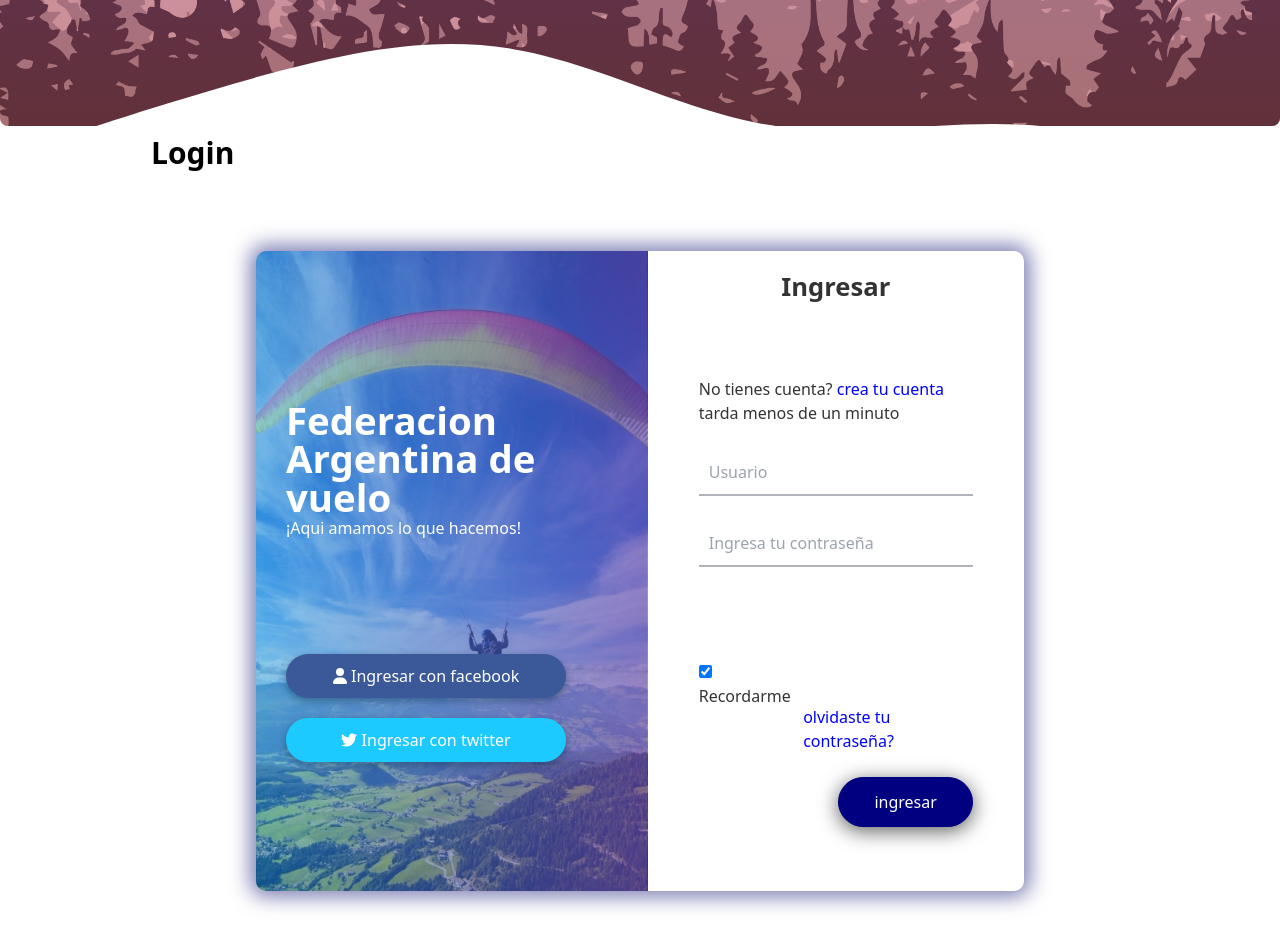
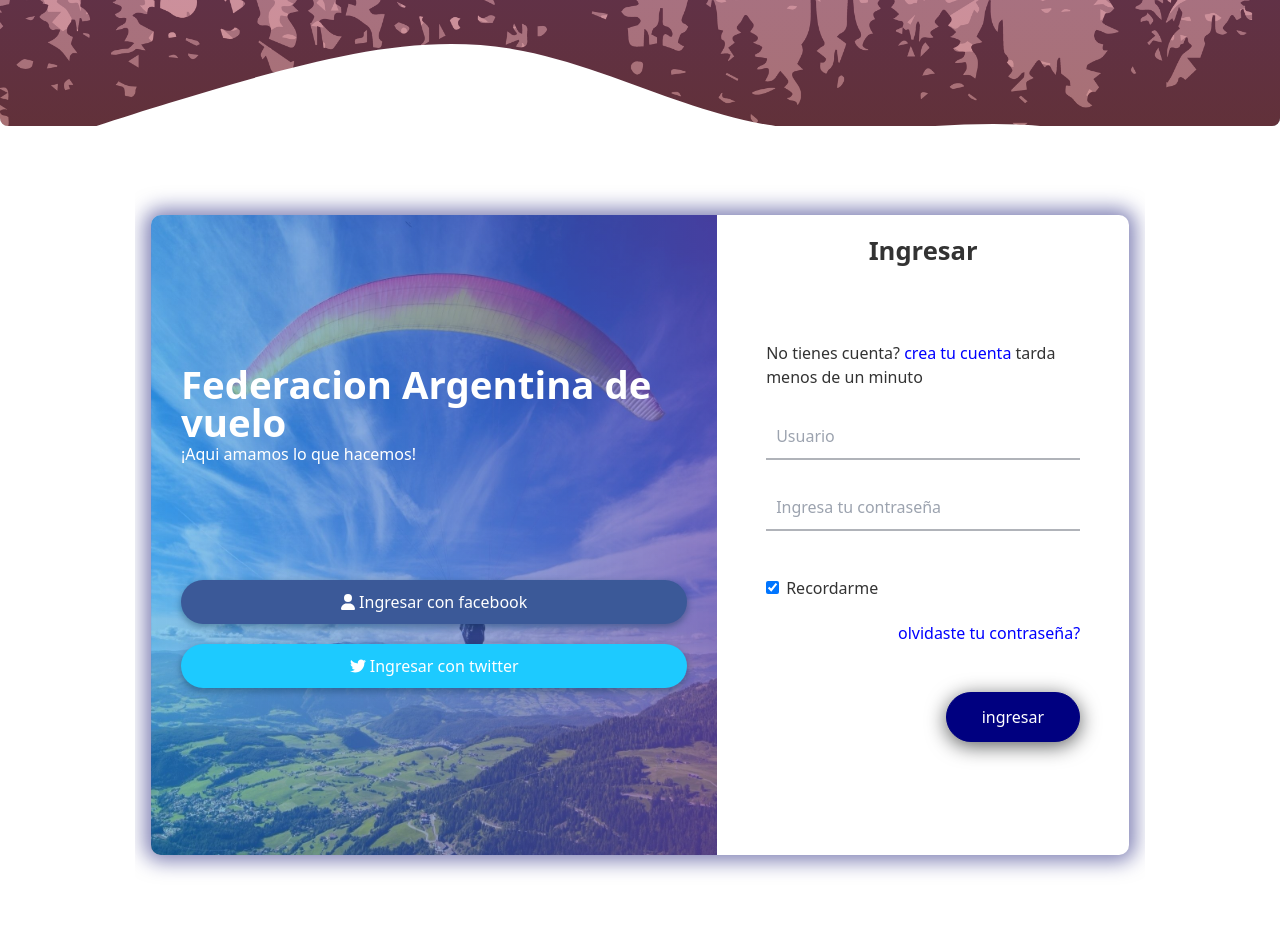
Before and after one commit to daposadap9/favl, a React (Vite) app: page /ingresar in a window 1280 px wide. Shown: the part 660-1608 px from the top of the page. Built offline with nearby package versions, Linux system fonts and the light colour scheme.

Commit message:
new Changes-Adapt Responsive from Login 9/10

```diff
--- a/src/pages/Login.jsx
+++ b/src/pages/Login.jsx
@@ -1,10 +1,10 @@
-import React from 'react'
+import React from "react";
 import { motion } from "framer-motion";
-import TransitionEffect from '../components/transition/TransitionEffect'
-import { FontAwesomeIcon } from '@fortawesome/react-fontawesome';
-import { faFacebook, faTwitter } from '@fortawesome/free-brands-svg-icons';
-import '../pages/css/Login.css'
-import { faUser } from '@fortawesome/free-solid-svg-icons';
+import TransitionEffect from "../components/transition/TransitionEffect";
+import { FontAwesomeIcon } from "@fortawesome/react-fontawesome";
+import { faFacebook, faTwitter } from "@fortawesome/free-brands-svg-icons";
+import "../pages/css/Login.css";
+import { faUser } from "@fortawesome/free-solid-svg-icons";
 const Login = () => {
   return (
     <>
@@ -21,53 +21,70 @@ const Login = () => {
       tablet:max-w-screen-tablet tablet:bg-transparent
       laptop:max-w-screen-laptop laptop:bg-transparent
       midDesktop:max-w-screen-midDesktop midDesktop:bg-transparent overflow-hidden
-     mt-[699px]"
+      mt-[699px]"
       >
-        <div>
-          <h1 className='text-3xl font-semibold'>Login</h1>
-        </div>
         <div classname="bodyLogin">
           <div className="box-form">
             <div className="left">
-              <div className='background-left'>
+              <div className="background-left">
                 <div className="overlay">
                   <h1>Federacion Argentina de vuelo</h1>
-                  <p className='p-login'>¡Aqui amamos lo que hacemos!</p>
+                  <p className="p-login">¡Aqui amamos lo que hacemos!</p>
                   <div className="buttn">
-                    <a href="#" className="facebook"><FontAwesomeIcon icon={faUser} className='margin-left'></FontAwesomeIcon> Ingresar con facebook</a>
-                    <a href="#"><FontAwesomeIcon icon={faTwitter} className='margin-left'></FontAwesomeIcon> Ingresar con twitter</a>
+                    <a href="#" className="facebook">
+                      <FontAwesomeIcon
+                        icon={faUser}
+                        className="margin-left"
+                      ></FontAwesomeIcon>{" "}
+                      Ingresar con facebook
+                    </a>
+                    <a href="#">
+                      <FontAwesomeIcon
+                        icon={faTwitter}
+                        className="margin-left"
+                      ></FontAwesomeIcon>{" "}
+                      Ingresar con twitter
+                    </a>
                   </div>
                 </div>
               </div>
             </div>
 
             <div className="right">
-              <h5 className='text-3xl font-semibold colorear'>Ingresar</h5>
-              <p className='p-login'>No tienes cuenta? <a href="#">crea tu cuenta</a> tarda menos de un minuto</p>
+              <h5 className="text-3xl font-semibold colorear">Ingresar</h5>
+              <p className="p-login">
+                No tienes cuenta? <a href="#">crea tu cuenta</a> tarda menos de
+                un minuto
+              </p>
               <div className="inputs">
                 <input type="text" placeholder="Usuario" />
-                <br />
+                {/* <br /> */}
                 <input type="password" placeholder="Ingresa tu contraseña" />
               </div>
 
-              <br /><br />
+              {/* <br />
+              <br /> */}
 
               <div className="remember-me--forget-password">
                 <label>
                   <input type="checkbox" name="item" checked />
                   <span className="text-checkbox">Recordarme</span>
                 </label>
-                <p className='p-login'><a href="#">olvidaste tu contraseña?</a></p>
+                <p className="p-login">
+                  <a href="#">olvidaste tu contraseña?</a>
+                </p>
               </div>
 
-              <br />
-              <button className='button-login'><a href="#">ingresar</a></button>
+              {/* <br /> */}
+              <button className="button-login">
+                <a href="#">ingresar</a>
+              </button>
             </div>
           </div>
         </div>
       </motion.div>
     </>
-  )
-}
+  );
+};
 
-export default Login
+export default Login;
--- a/src/pages/css/Login.css
+++ b/src/pages/css/Login.css
@@ -21,7 +21,8 @@
 
 .box-form {
   margin: 10vh auto;
-    width: 60vw;
+  width: 100%;
+  height: 80vh;
   background: #FFFFFF;
   border-radius: 10px;
   overflow: hidden;
@@ -30,7 +31,6 @@
   align-items: stretch;
   justify-content: space-between;
   box-shadow: 0 0 20px 6px #090b6f85;
-    height: 80vh;
 }
 
 .a-login {
@@ -39,7 +39,7 @@
 
 @media (max-width: 980px) {
   .box-form {
-      flex-flow: wrap;
+    flex-flow: column;
     text-align: center;
     align-content: center;
     align-items: center;
@@ -90,13 +90,14 @@
   color: white;
   margin-top: 10px;
   margin-bottom: 10px;
-    width: 35vh;
+  width: 100%;
   text-align: center;
   padding: 10px 40px 10px;
   transition: 0.3s;
   border-radius: 100px;
   display: inline-block;
   box-shadow: 0 3px 6px 1px #042d4657;
+  font-size: 100%;
 }
 
 .box-form .left .overlay .buttn a:hover {
@@ -118,11 +119,11 @@
 }
 
 .box-form .right {
-    padding-left: 4vw;
+  padding-left: 5%;
   overflow: hidden;
   width: 50vw;
   height: 100vh;
-    padding-right: 4vw;
+  padding-right: 5%;
   padding-top: 2vh;
   color: #333333;
   margin-top: 20px;
@@ -168,9 +169,9 @@
 }
 
 .box-form .right input:hover {
-    font-size: 2vh;
+  font-size: 120%;
   transition: 0.3s;
-    margin-top: 23px;
+  margin-top: 22px;
 }
 
 .box-form .right .remember-me--forget-password {
@@ -224,6 +225,7 @@
 }
 
 .box-form .right button {
+  margin-top: 15%;
   float: right;
   color: #333333;
   font-size: 16px;
```
Lines whose indentation alone changed are shown as unchanged.
